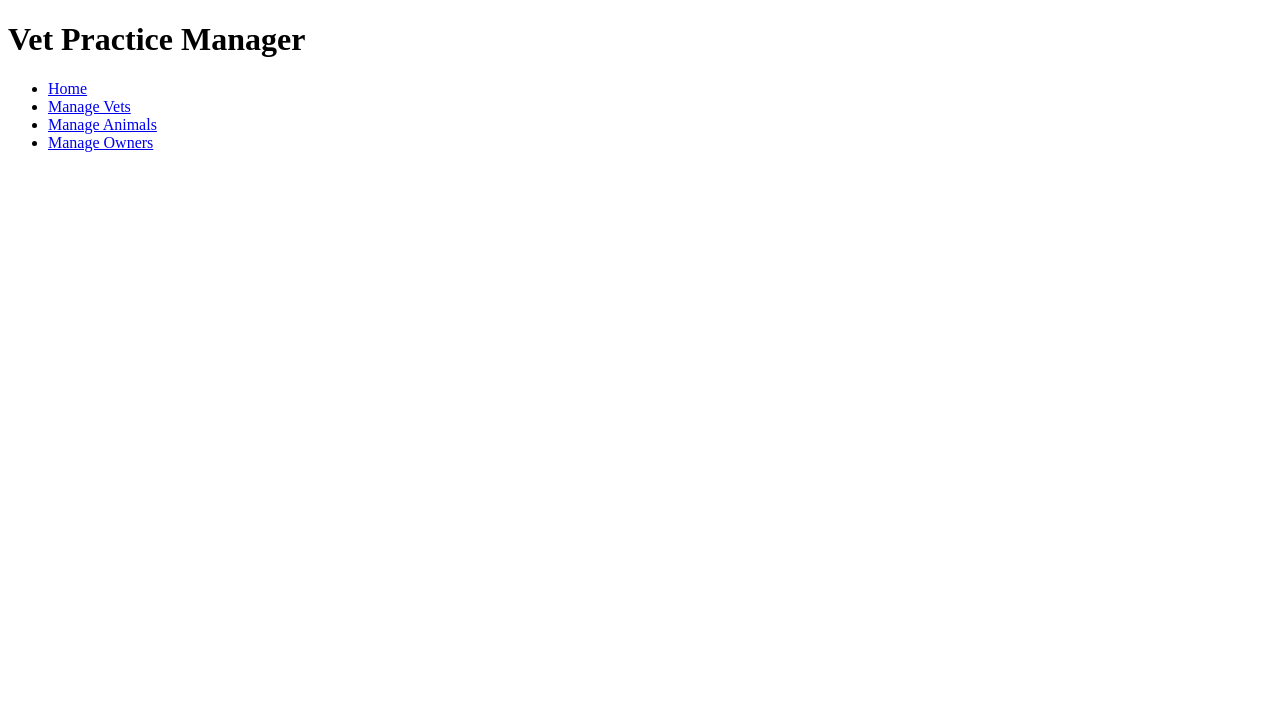
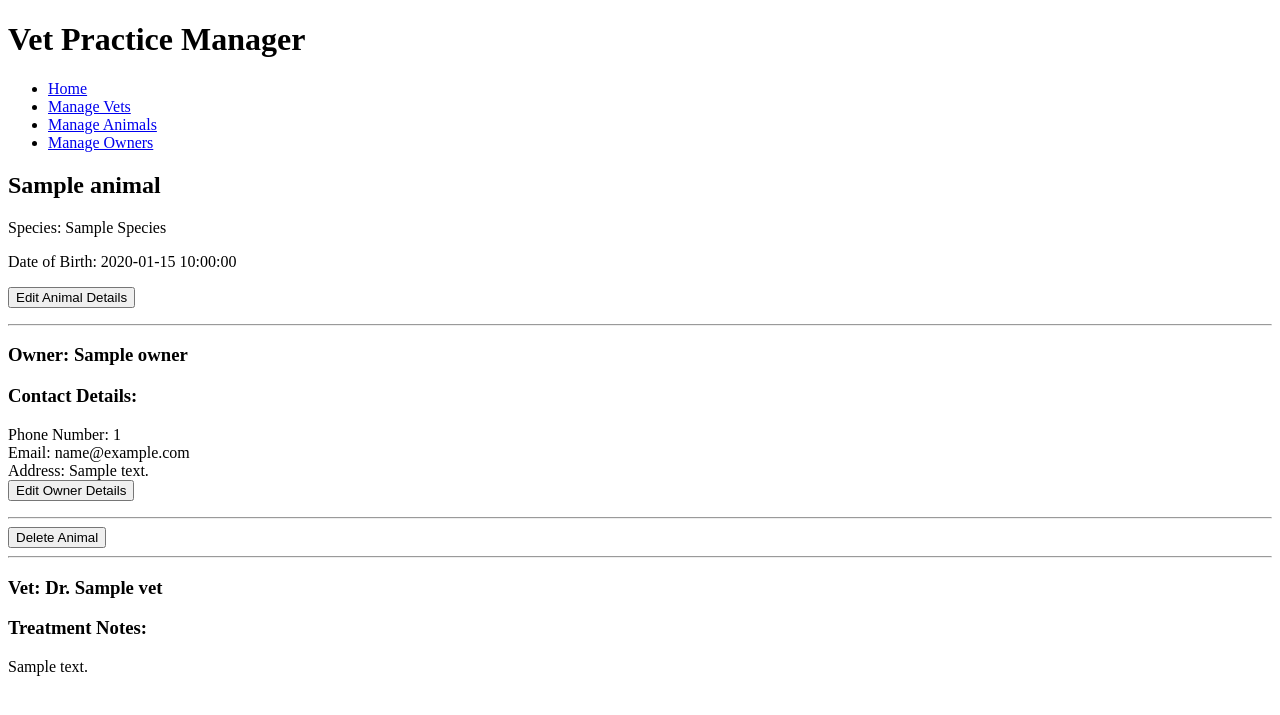
Before and after one commit to sapphireflygon/vet_management_pracman, a Flask app: template templates/animals/show.html in a window 1280 px wide. Shown: the top 715 px of the page. Run offline with Flask 2, Linux system fonts and the light colour scheme; the template is opened without the code that fills it: most values are stand-ins (such as "Sample title", 1, 10 or a date in 2020).

Commit message:
Added show details for animals, and linked animal details with owner's details and vet's details, linking em all together with buttons for slightly better ux

```diff
--- a/templates/animals/show.html
+++ b/templates/animals/show.html
@@ -2,6 +2,34 @@
 
 {% block content %}
 
-<!-- show all details for specific animal here -->
+<div>
+    <p class="animal-name">
+        <h2>{{ animal.name }}</h2>
+    </p>
+    <p>Species: {{ animal.species|title }}</p>
+    <p>Date of Birth: {{ animal.date_of_birth }}</p>
+    <p><a href="/animals/{{ animal.id }}/edit"><button class="edit-button">Edit Animal Details</button></a></p><hr>
+    <p>
+        <h3>Owner: {{ animal.owner.name }}</h3>
+        <h3>Contact Details:</h3>
+            Phone Number: {{ animal.owner.phone_number }} <br>
+            Email: {{ animal.owner.email }} <br>
+            Address: {{ animal.owner.address }} <br>
+        <a href="/owners/{{ animal.owner.id }}/edit"><button class="edit-button">Edit Owner Details</button></a>
+    </p>
+    <hr>
+    <form action="/animals/{{ animal.id }}/delete" method="POST">
+        <input type="submit" value="Delete Animal">
+    </form>
+    <hr>
+    <p>
+        <h3>Vet: Dr. {{ animal.vet.name }}</h3>
+    </p>
+    <p><h3>Treatment Notes:</h3>
+        <!-- add in button to go to new page and write new treatment note and reroute back to this page if possible -->
+        {{ animal.treatment_notes }}
+    </p>
+</div>
+
 
 {% endblock %}
--- a/templates/owners/owners.html
+++ b/templates/owners/owners.html
@@ -10,7 +10,7 @@
 <section class="owners">
     <p>{{ owner.name }}</p>
     <p>
-    <a href="/owners/{{ owner.id }}"><button class="show-button">Show Details</button></a>
+    <a href="/owners/{{ owner.id }}"><button class="show-button">Show Details and All Registered Animals</button></a>
     </p>
     <hr>
 </section>
--- a/templates/owners/show.html
+++ b/templates/owners/show.html
@@ -18,7 +18,7 @@
         {% for animal in animals_owned %}
             Name: {{ animal.name }} <br>
             Species: {{ animal.species|title }}
-            <!-- VIEW ANIMAL DETAILS BUTTON HERE -->
+            <a href="/animals/{{ animal.id }}"><button class="show-button">View Animal's Details</button></a>
             <hr>
         {% endfor %}
     <a href="/animals/new"><button class="new-animal-button">Add New Animal</button></a>
--- a/templates/vets/show.html
+++ b/templates/vets/show.html
@@ -12,7 +12,7 @@
         {% for animal in assigned_animals %}
             Name: {{ animal.name }} <br>
             Species: {{ animal.species|title }}
-            <!-- VIEW ANIMAL DETAILS BUTTON HERE -->
+            <a href="/animals/{{ animal.id }}"><button class="show-button">View Animal's Details</button></a>
             <!-- button to unassign animal from vet if possible?? -->
             <hr>
         {% endfor %}
```
Also changed, not shown: controllers/animals_controller.py (+7 -1 lines), templates/animals/animals.html (+1 -6 lines).
